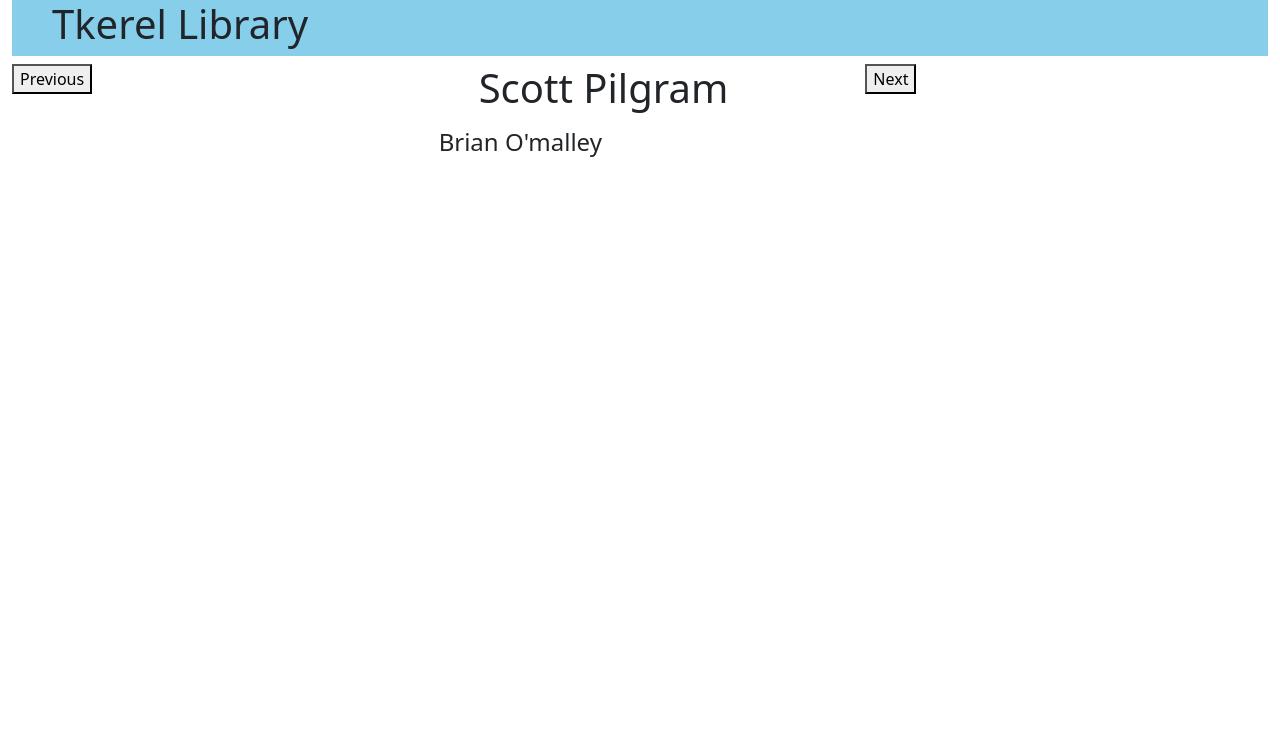
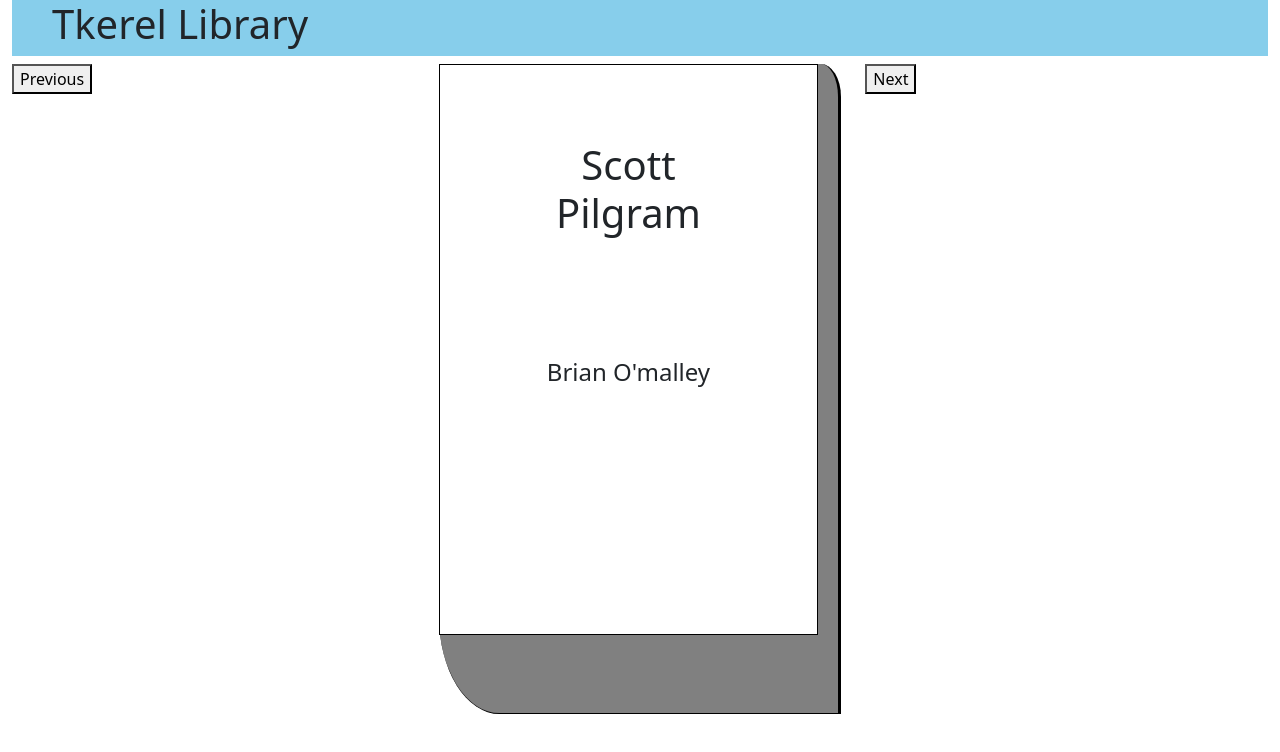
Before and after one commit to daisuket330/react, a React (Create React App) app: page / in a window 1280 px wide. Shown: the top 752 px of the page. Built offline with nearby package versions, Linux system fonts and the light colour scheme.

Commit message:
seperated book display into different components

```diff
--- /dev/null
+++ b/src/components/Book/Book.css
@@ -0,0 +1,33 @@
+.cover{
+    background-color: white ;
+
+    text-align: center;
+    border: solid black;
+    border-width: 1px;
+    height: 88%;
+    width: 95%;
+}
+
+.book{
+    background-color: gray;
+    text-align: center;
+    border-right: solid black;
+    border-bottom: solid black;
+    border-bottom-width: 1px;
+    height: 650px;
+    width: 100%;
+    border-bottom-left-radius: 15%;
+    border-top-right-radius: 5%;
+
+}
+
+.title{
+    padding: 20%;
+}
+
+.author {
+    padding-top: 10%;
+    padding-left: 5%;
+    padding-right: 5%;
+    padding-bottom: 50%;
+}
--- /dev/null
+++ b/src/components/Book/Book.jsx
@@ -0,0 +1,14 @@
+import React from 'react';
+import './Book.css'
+const Book = (props) => {
+    return (
+        <div className="book">
+            <div className="cover">
+            <h1 className="title">{props.book.title}</h1>
+                <h4 className="author">{props.book.author}</h4>
+            </div>
+        </div>
+    );
+}
+
+export default Book;
--- a/src/components/bookviewer/Bookviewer.jsx
+++ b/src/components/bookviewer/Bookviewer.jsx
@@ -1,19 +1,18 @@
 import React from 'react';
-
+import Book from '../Book/Book';
 const BookViewer  = (props) => {
     return (
         <div className= "row row-spacer">
         <div className= "col-md-4">
-            {/*"button to move to previously viewd book"*/}
+
             <button onClick={props.previousBook}>Previous</button>
         </div>
         <div className= "col-md-4">
-        {/*"display book with cover"*/}
-        <h1>{props.book.title}</h1>
-        <h4>{props.book.author}</h4>
+
+        <Book book={props.book} />
         </div>
         <div className= "col-md-4">
-        {/*"button to move to nextbook"*/}
+
         <button onClick={props.nextBook}>Next</button>
         </div>
     </div>
```
